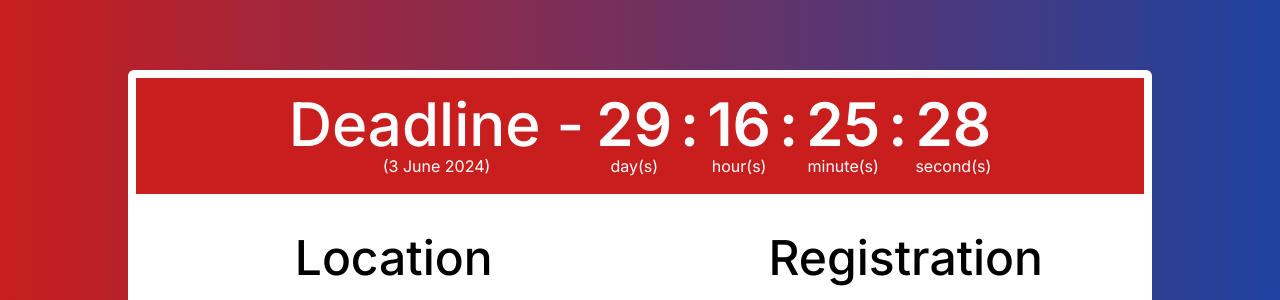
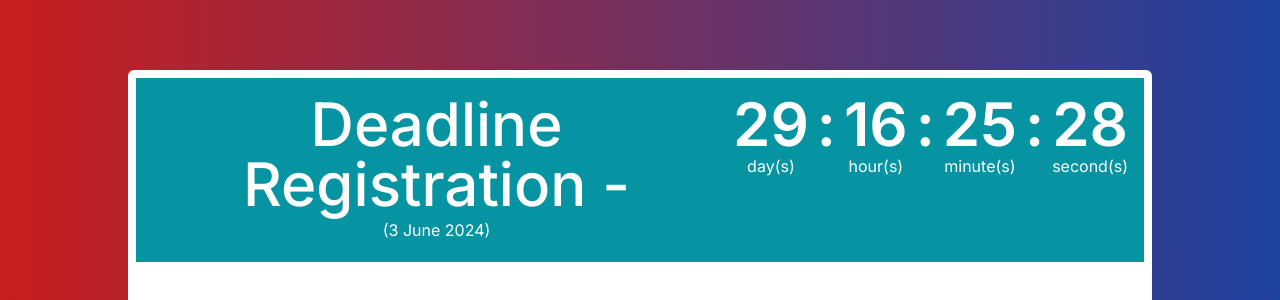
Before and after one commit to thunyoubun/ccs-registration, a Next.js app: page /registration in a window 1280 px wide. Shown: the part 138-438 px from the top of the page. Built offline with nearby package versions, Linux system fonts and the light colour scheme; grey boxes are pictures that could not be loaded.

Commit message:
chaange color and

```diff
--- a/src/app/Components/Countdown.tsx
+++ b/src/app/Components/Countdown.tsx
@@ -8,12 +8,12 @@ function Countdown({ day, hour, minute, second }: { day: number, hour: number, m
     setFirstLoading(true);
   }, []);
   return (
-    <div className="p-4 bg-red-700 border-8 border-white text-white text-center gap-3 lg:flex lg:justify-center rounded-t-md">
+    <div className="p-4 bg-teal-500 border-8 border-white text-white text-center gap-3 lg:flex lg:justify-center rounded-t-md">
       <div className="flex flex-col">
         <h1 className="text-5xl font-medium content-center lg:text-6xl">
-          Deadline -
+          Deadline Registration -
         </h1>
-        <h4 className="">(3 June 2024)</h4>
+        <h4 className="p-1">(3 June 2024)</h4>
       </div>
       <div className="flex text-center gap-2 justify-center">
         <div>
```
